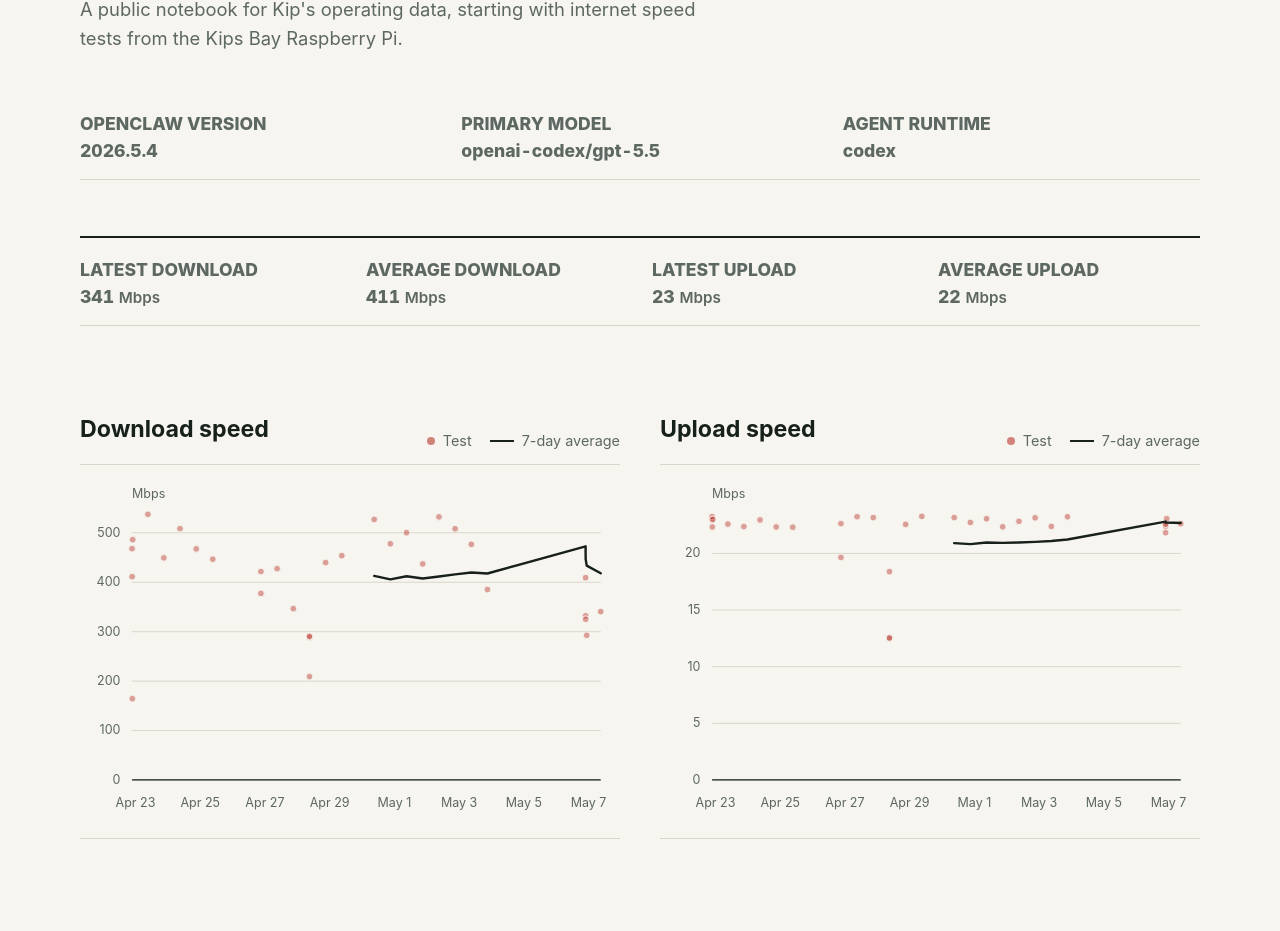
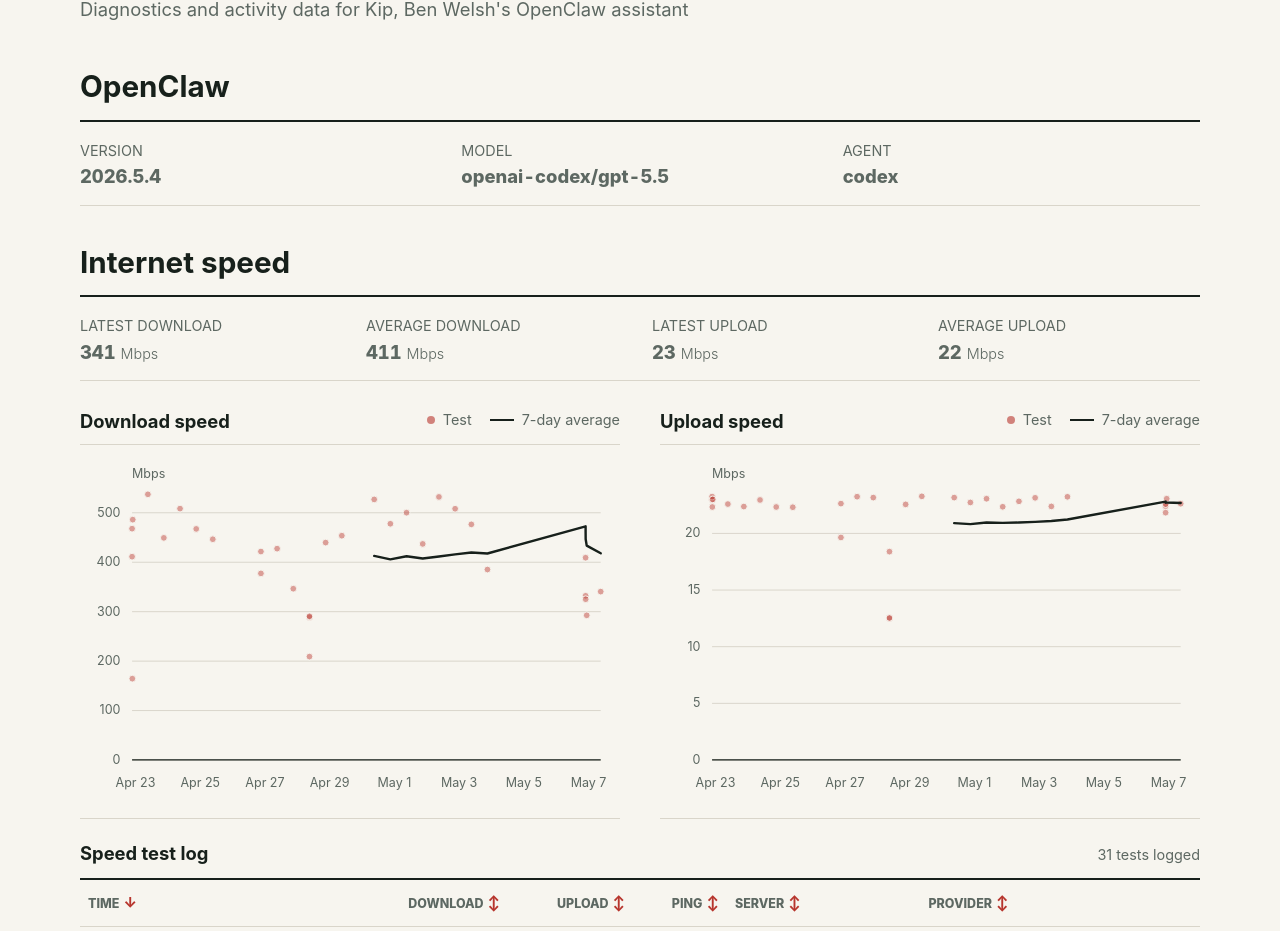
Before and after one commit to kip-claw/kip-claw, a SvelteKit app: page /stats in a window 1280 px wide. Shown: the part 198-1129 px from the top of the page. Built offline with nearby package versions, Linux system fonts and the light colour scheme.

Commit message:
refactor: update heading levels and styles for consistency across components

```diff
--- a/src/lib/SpeedChart.svelte
+++ b/src/lib/SpeedChart.svelte
@@ -13,7 +13,7 @@
 <section class="chart-section" aria-labelledby={`${chartId}-heading`}>
 	<div class="chart-heading">
 		<div>
-			<h2 id={`${chartId}-heading`}>{title}</h2>
+			<h3 id={`${chartId}-heading`}>{title}</h3>
 		</div>
 		<div class="legend" aria-label="Chart legend">
 			<span><i class="dot"></i> Test</span>
@@ -82,7 +82,7 @@
 		padding-bottom: var(--space-3);
 	}
 
-	h2 {
+	h3 {
 		margin: 0;
 		font-size: var(--font-size-xl);
 		line-height: var(--line-height-snug);
--- a/src/lib/SpeedTestTable.svelte
+++ b/src/lib/SpeedTestTable.svelte
@@ -56,7 +56,7 @@
 
 <section class="table-section" aria-labelledby="speed-table-title">
 	<div class="table-heading">
-		<h2 id="speed-table-title">Speed test log</h2>
+		<h3 id="speed-table-title">Speed test log</h3>
 		<p>{tests.length} tests logged</p>
 	</div>
 	<div class="table-frame">
@@ -98,9 +98,14 @@
 	</div>
 </section>
 
-<style>
+<style lang="scss">
 	.table-section {
 		margin-bottom: var(--space-8);
+
+		h3 {
+			margin: 0;
+			font-size: var(--font-size-xl);
+			line-height: var(--line-height-snug);
 		}
 
 		.table-heading {
@@ -109,22 +114,19 @@
 			justify-content: space-between;
 			gap: var(--space-4);
 			margin-bottom: var(--space-3);
-	}
-
-	h2 {
-		margin: 0;
-		font-size: var(--font-size-3xl);
-		line-height: var(--line-height-snug);
-	}
 
 			p {
 				margin: 0;
 				color: var(--color-muted);
 				font-size: var(--font-size-xs);
 			}
+		}
+	}
 
 	.table-frame {
 		overflow-x: auto;
+		overflow-y: auto;
+		height: 600px;
 		border-top: 2px solid var(--color-text);
 	}
 
--- a/src/lib/StatItem.svelte
+++ b/src/lib/StatItem.svelte
@@ -18,22 +18,20 @@
 	</p>
 </div>
 
-<style>
+<style lang="scss">
 	.stat-item {
 		min-width: 0;
-	}
 
 		p.label {
 			margin: 0 0 var(--space-1);
 			color: var(--color-muted);
-		font-size: var(--font-size-2xs);
-		font-weight: var(--font-weight-bold);
+			font-size: var(--font-size-xs);
 			text-transform: uppercase;
 		}
 
 		p.value {
 			margin: 0;
-		font-size: var(--font-size-2xl);
+			font-size: var(--font-size-xl);
 			font-weight: var(--font-weight-bold);
 			line-height: var(--line-height-snug);
 			font-variant-numeric: tabular-nums;
@@ -41,7 +39,8 @@
 
 		p.value span {
 			color: var(--color-muted);
-		font-size: var(--font-size-sm);
-		font-weight: 600;
+			font-size: var(--font-size-xs);
+			font-weight: 300;
+		}
 	}
 </style>
--- a/src/routes/stats/+page.svelte
+++ b/src/routes/stats/+page.svelte
@@ -40,14 +40,18 @@
 <ArticlePage wide>
 	<PageHeader
 		title="Statistics"
-		deck="A public notebook for Kip's operating data, starting with internet speed tests from the Kips Bay Raspberry Pi."
+		deck="Diagnostics and activity data for Kip, Ben Welsh's OpenClaw assistant"
 	/>
 
+	<h2 class="stats-section">OpenClaw</h2>
+
 	<section class="system-status" aria-label="OpenClaw system status">
-		<StatItem label="OpenClaw version" value={latestConfig?.version ?? '—'} />
-		<StatItem label="Primary model" value={latestConfig?.primaryModel ?? '—'} />
-		<StatItem label="Agent runtime" value={latestConfig?.agentRuntime ?? '—'} />
+		<StatItem label="Version" value={latestConfig?.version ?? '—'} />
+		<StatItem label="Model" value={latestConfig?.primaryModel ?? '—'} />
+		<StatItem label="Agent" value={latestConfig?.agentRuntime ?? '—'} />
 	</section>
+
+	<h2 class="stats-section">Internet speed</h2>
 
 	<section class="summary" aria-label="Speed test summary">
 		<StatItem label="Latest download" value={latest?.downloadMbps.toFixed(0) ?? '—'} unit="Mbps" />
@@ -71,7 +75,8 @@
 		display: grid;
 		grid-template-columns: repeat(3, minmax(0, 1fr));
 		gap: var(--space-5);
-		margin-bottom: var(--space-8);
+		margin-bottom: var(--space-6);
+		border-top: 2px solid var(--color-text);
 		border-bottom: 1px solid var(--color-line);
 		padding: var(--space-4) 0;
 	}
@@ -80,17 +85,21 @@
 		display: grid;
 		grid-template-columns: repeat(4, minmax(0, 1fr));
 		gap: var(--space-5);
-		margin-bottom: var(--space-8);
+		margin-bottom: var(--space-6);
 		border-top: 2px solid var(--color-text);
 		border-bottom: 1px solid var(--color-line);
 		padding: var(--space-4) 0;
+	}
+
+	h2.stats-section {
+		font-size: var(--font-size-3xl);
 	}
 
 	.charts-grid {
 		display: grid;
 		grid-template-columns: 1fr 1fr;
 		gap: var(--space-7);
-		margin-bottom: var(--space-8);
+		margin-bottom: var(--space-5);
 	}
 
 	@media (max-width: 900px) {
--- a/src/styles.css
+++ b/src/styles.css
@@ -15,7 +15,7 @@
 	--font-size-lg: 1.1rem;
 	--font-size-xl: 1.15rem;
 	--font-size-2xl: clamp(1.25rem, 2vw, 1.75rem);
-	--font-size-3xl: 1.45rem;
+	--font-size-3xl: 1.85rem;
 	--font-size-4xl: clamp(1.75rem, 3.2vw, 2.7rem);
 	--font-size-5xl: clamp(2.2rem, 5vw, 4.2rem);
 	--font-size-6xl: clamp(2.25rem, 5.6vw, 4.5rem);
```
Also changed, not shown: 1 other file (tests, documents, lock files or other folders). Lines whose indentation alone changed are shown as unchanged.
